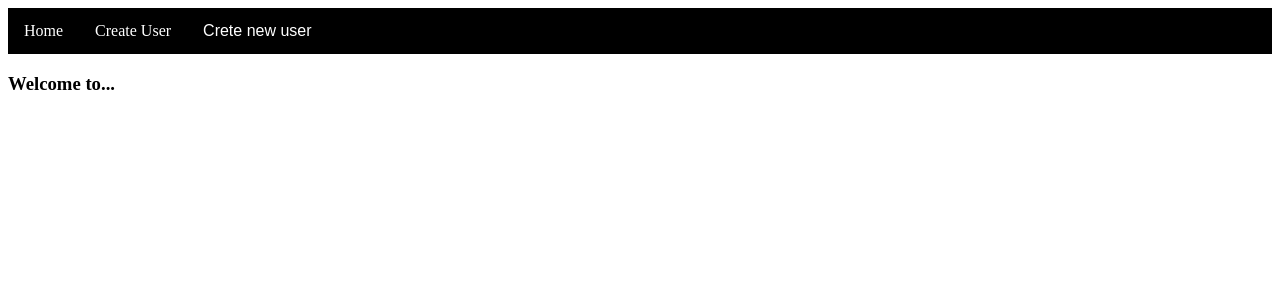
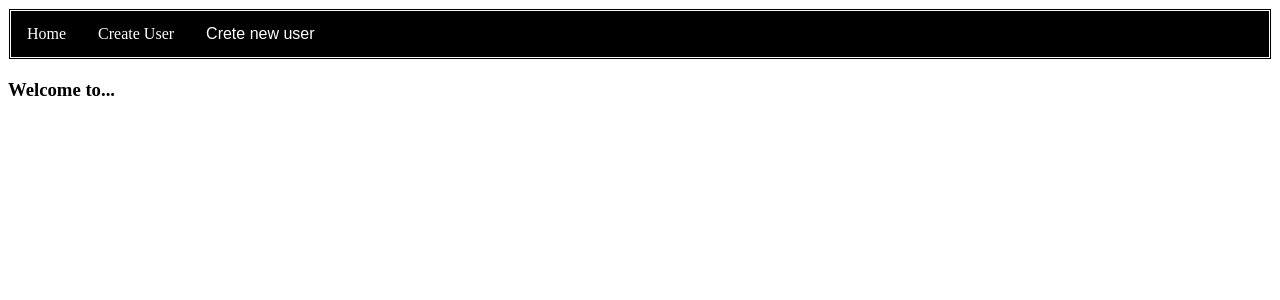
Before and after one commit to Memo93/SAT, a PHP site: page / in a window 1280 px wide. Shown: the top 300 px of the page. Run offline with PHP 8.4, Linux system fonts and the light colour scheme.

Commit message:
Index
improvements in appearance

```diff
--- a/index.php
+++ b/index.php
@@ -7,6 +7,8 @@
             overflow: hidden;
             background-color: black;
             font-family: "Times New Roman";
+            border: double;
+            border-color: #f9f9f9;
         }
         .container a {
             float: left;
@@ -31,7 +33,8 @@
         }
 
         .container a:hover, .dropdown:hover .dropbtn {
-            background-color: red;
+            background-color: darkmagenta;
+            border: inset;
         }
 
         .dropdown-content {
@@ -59,7 +62,9 @@
         .show {
             display: block;
         }
+
     </style>
+    <!--<img src="image/cargador.png" alt="" id="bg">-->
 </head>
 
 <div class="container">
```
